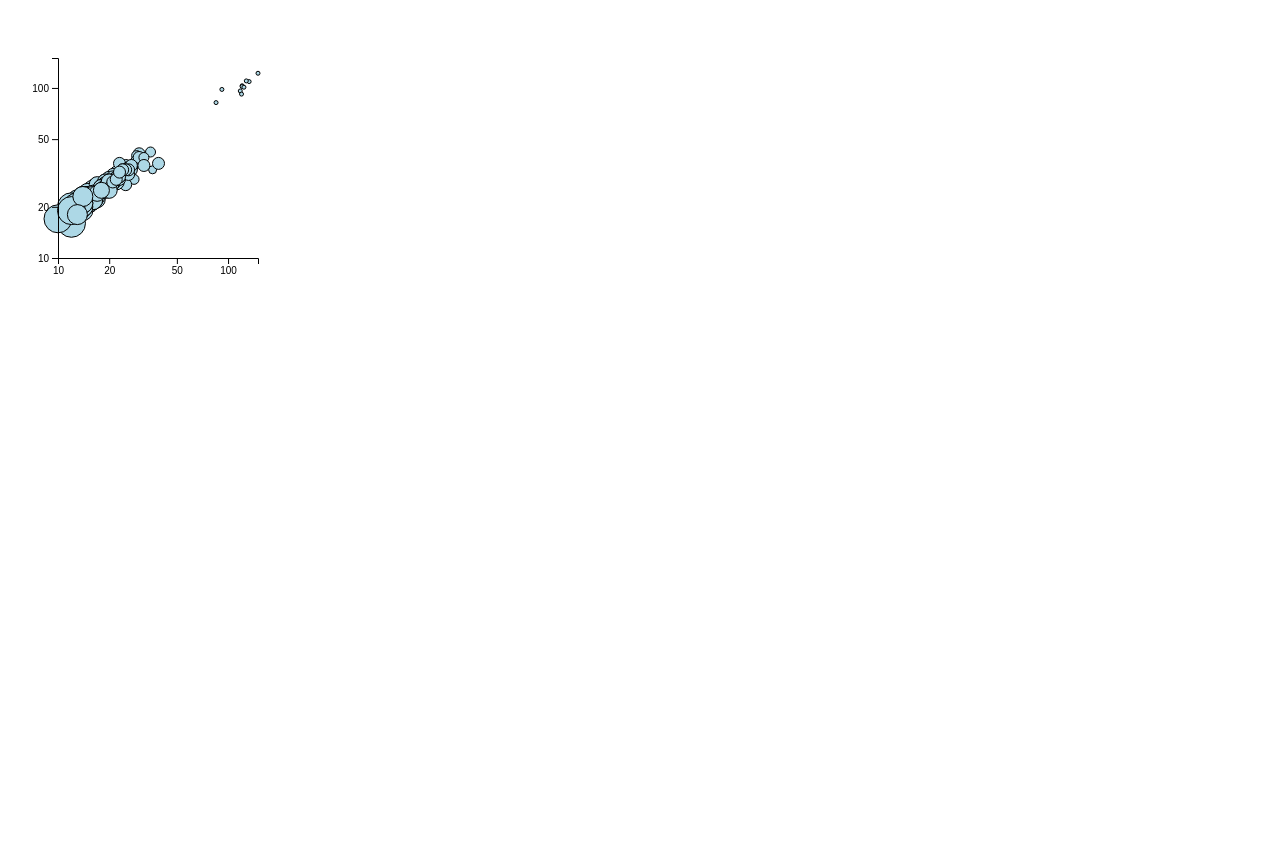
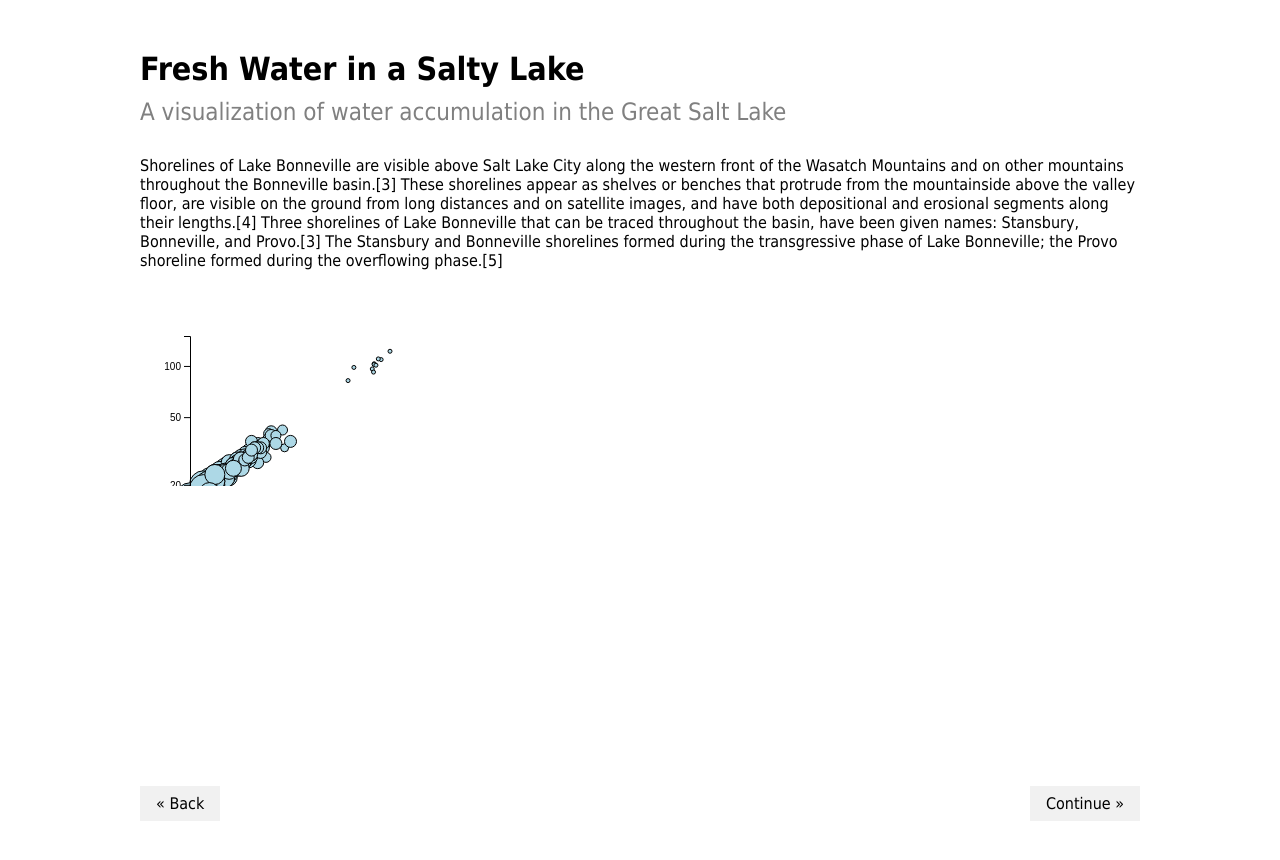
Before and after one commit to mich1eal/mich1eal.github.io, a plain HTML site: page index.html in a window 1280 px wide. Before the commit the page ends 800 px from the top, so only its background shows below. Drawn offline with nearby package versions, Linux system fonts and the light colour scheme.

Commit message:
Added base css for display

```diff
--- a/index.html
+++ b/index.html
@@ -1,12 +1,69 @@
 <html>
 <script src='https://d3js.org/d3.v5.min.js'></script>
-<style> circle {fill: lightblue; stroke: black;} </style>
+<style>
+  body {
+    font-family:  Tahoma, sans-serif;
+    width: 1000px;
+    padding: 50px;
+    margin: auto;
+    }
+  h1 {margin-bottom: 10px;}
+  h2 {
+    color: grey;
+    margin-top:  0px;
+    margin-bottom: 30px;
+    font-weight:normal;
+  }
+
+  a {
+  text-decoration: none;
+  display: inline-block;
+  padding: 8px 16px;
+  }
+
+  a:hover {
+    background-color: #ddd;
+    color: black;
+  }
+
+  .continue {
+  background-color: #f1f1f1;
+  color: black;
+  float:  right;
+  }
+
+  .back {
+    background-color: #f1f1f1;
+    color: black;
+  }
+
+  circle {fill: lightblue; stroke: black;}
+</style>
+
+
+<!-- html description of entire page -->
+
+
+<head><title>Fresh Water in a Salty Lake</title></head>
+
 <body onload='init()'>
-<svg width=300 height=300>
-</svg>
+  <h1>Fresh Water in a Salty Lake</h1>
+  <h2>A visualization of water accumulation in the Great Salt Lake</h2>
+
+  <p id="mainText">Shorelines of Lake Bonneville are visible above Salt Lake City along the western front of the Wasatch Mountains and on other mountains throughout the Bonneville basin.[3] These shorelines appear as shelves or benches that protrude from the mountainside above the valley floor, are visible on the ground from long distances and on satellite images, and have both depositional and erosional segments along their lengths.[4] Three shorelines of Lake Bonneville that can be traced throughout the basin, have been given names: Stansbury, Bonneville, and Provo.[3] The Stansbury and Bonneville shorelines formed during the transgressive phase of Lake Bonneville; the Provo shoreline formed during the overflowing phase.[5] </p>
+
+  <svg id="graph1" width=1000 height=200></svg>
+  <svg id="graph2" width=1000 height=300></svg>
+
+  <div>
+    <a id="backButton" class="back">&laquo; Back</a>
+    <a id="continueButton" class="continue">Continue &raquo;</a>
+  </div>
+
 <script>
+
+
 async function init() {
-
 
 
 const x = d3.scaleLog()
@@ -18,6 +75,9 @@ const y = d3.scaleLog()
  .domain([10, 150])
  .range([200, 0])
  .base(10);
+
+
+
 
 const baseSVG = d3.select("svg");
 
```
